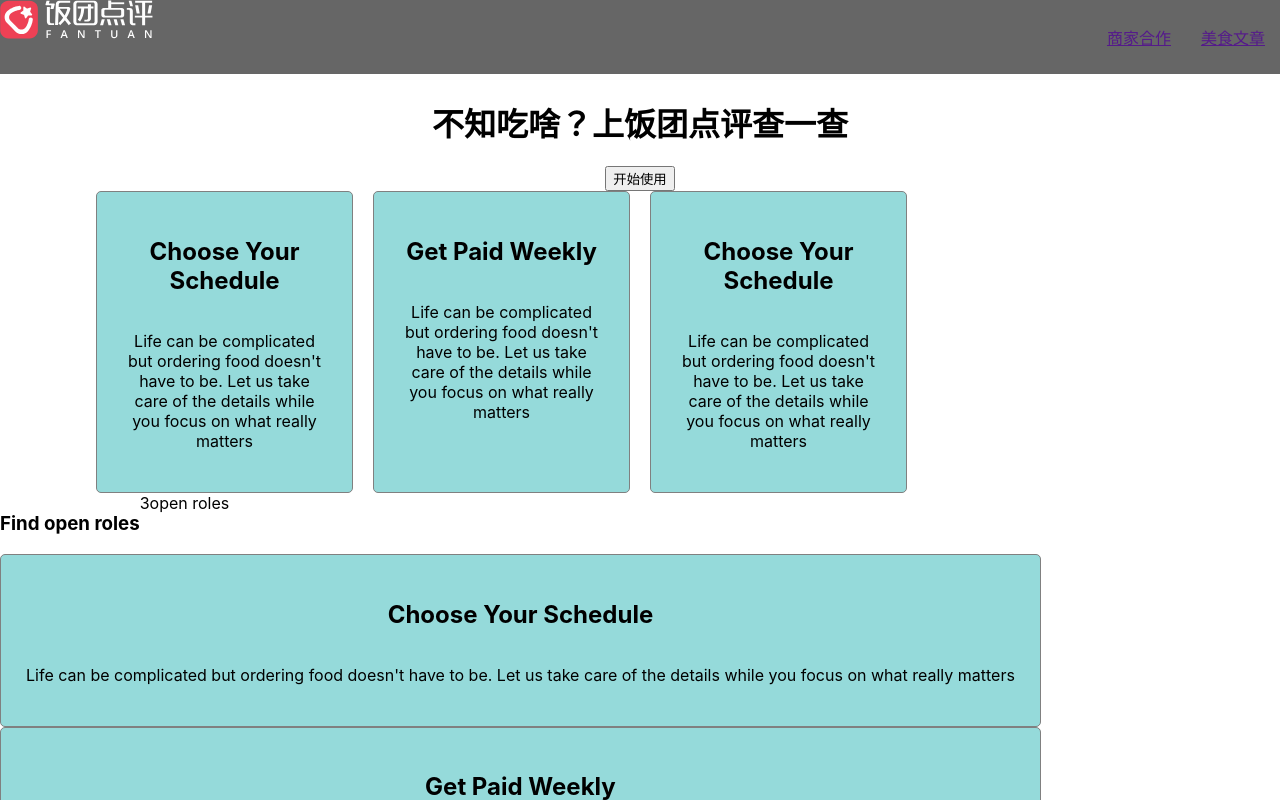
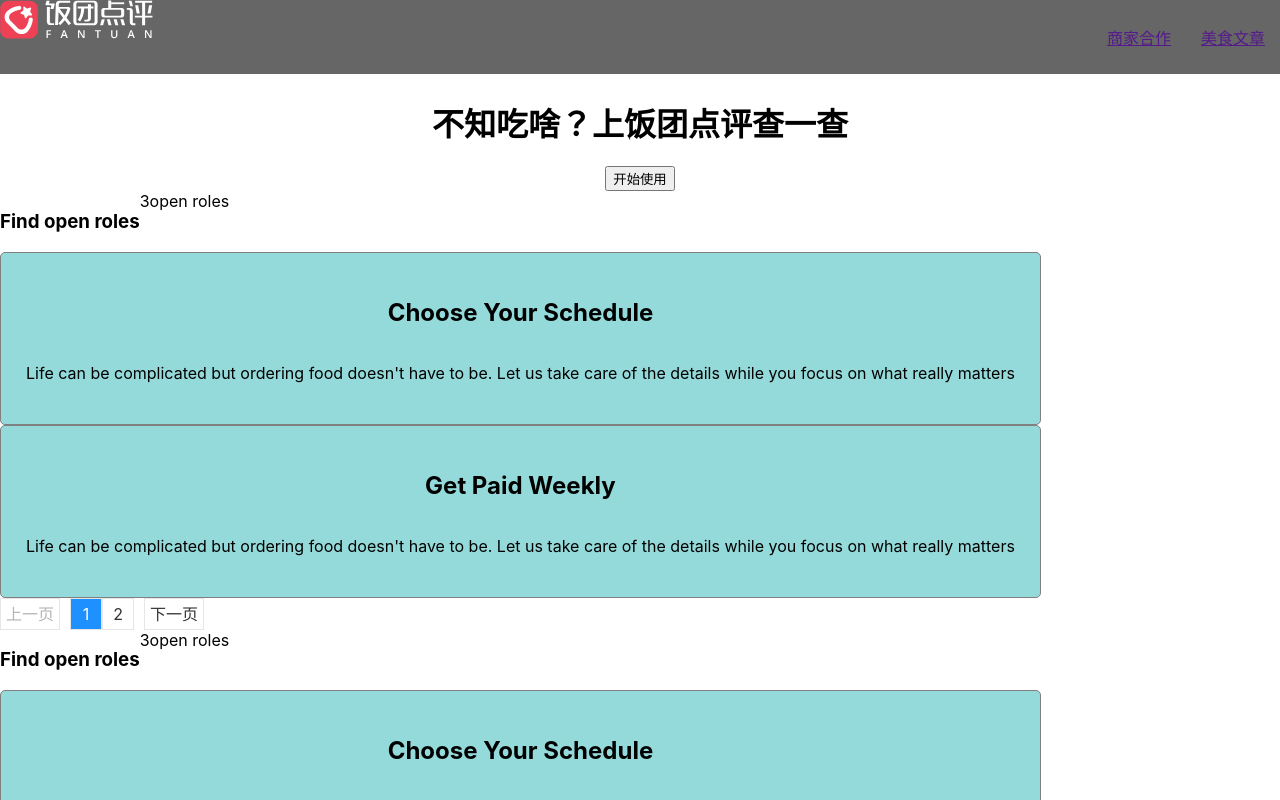
Before and after one commit to yujiw001/-Recruitment-page-demo, a React (Create React App) app: page /Scoring in a window 1280 px wide. Shown: the top 800 px of the page. Built offline with nearby package versions, Linux system fonts and the light colour scheme.

Commit message:
bug fixed, and now pagination take data as the parameter

```diff
--- a/src/component/cardList/card_list.component.jsx
+++ b/src/component/cardList/card_list.component.jsx
@@ -6,7 +6,7 @@ const CardList = props => (
 
         //it's going to return every element in the array. amonster是array中的每个元素所指代的变量物件，所以拥有.property  prop是obj ，所以可以用.来调用其中元素
         <div className='card-list'>
-            {props.introData.map(introduction =>(
+            {props.renderData.map(introduction =>(
                 <Card key={introduction.id} introduction={introduction} />
             ))}
         </div>
--- a/src/component/pages/Recruitment_page.component.jsx
+++ b/src/component/pages/Recruitment_page.component.jsx
@@ -12,11 +12,13 @@ import Fantuan_value from '../../component/FanTuanValue/FanTuanValue.component';
 import Footer from '../../component/footer/footer.component';
 import IntroducionData from './introduction_data.js';
 import CardList  from '../cardList/card_list.component';
+import PaginationCard from '../paginate/pagebutton_card/pagebutton_card.component';
+import MONSTER_DATA from '../paginate/pagebutton/monster.data';
 class RecruitmentPage extends Component  {
   constructor(props){
     super(props)
     this.state={
-      introData:IntroducionData,
+      renderData:MONSTER_DATA,
     };
   }
   render (){
@@ -27,7 +29,7 @@ class RecruitmentPage extends Component  {
           <Slideshow />
           {/* <JobList /> */}
           <Fantuan_value />
-          <Pagination ItemComponent={Job_Item}/>
+          <PaginationCard {...this.state} ItemComponent={Job_Item}/>
           <Footer />
           <CardList {...this.state}/>
         </div>
--- a/src/component/pages/Scoring_homepage.component.jsx
+++ b/src/component/pages/Scoring_homepage.component.jsx
@@ -15,7 +15,7 @@ class ScoringHomepage extends Component {
       this.closeModal = this.closeModal.bind(this)
       this.state = {
         visible: false,
-        introData:IntroducionData
+        renderData:IntroducionData,
       }
     }
 
@@ -40,7 +40,7 @@ class ScoringHomepage extends Component {
         </div>
         <button onClick={this.showModal}>开始使用</button>
         <Popup visible={visible} title="这是自定义title" confirm={this.confirm} onClose={this.closeModal} />
-        <CardList {...this.state}/>
+        {/* <CardList {...this.state}/> */}
         <Pagination {...this.state} ItemComponent={singleCard}/>
         <PaginationCard {...this.state} ItemComponent={singleCard}/>
     </div>
--- a/src/component/paginate/jobpost/jobitem/jobitem.component.jsx
+++ b/src/component/paginate/jobpost/jobitem/jobitem.component.jsx
@@ -5,12 +5,10 @@ import {BrowserRouter} from 'react-router-dom';
 
 const JobItem = (props) => (
     <div className='job-item'>
-        <BrowserRouter>
             <div>
                 <Link className='position' key={props.id}>{props.name}</Link>
                 <span className='location'key={props.id}>{props.username}</span>
             </div>
-        </BrowserRouter>
     </div>
 );
 
--- a/src/component/paginate/pagebutton_card/pagebutton_card.component.jsx
+++ b/src/component/paginate/pagebutton_card/pagebutton_card.component.jsx
@@ -10,7 +10,7 @@ export default class PaginationCard extends Component{
         super(props)
         this.state= {
             indexList:[], //当前渲染的页面数据
-            totalData:data,//我的数据
+            totalData:props.renderData,//我的数据
             pageCurr:1, //当前页码
             pageSize:2,//每页显示的条数
             goValue:0, //要去的条数index
```
